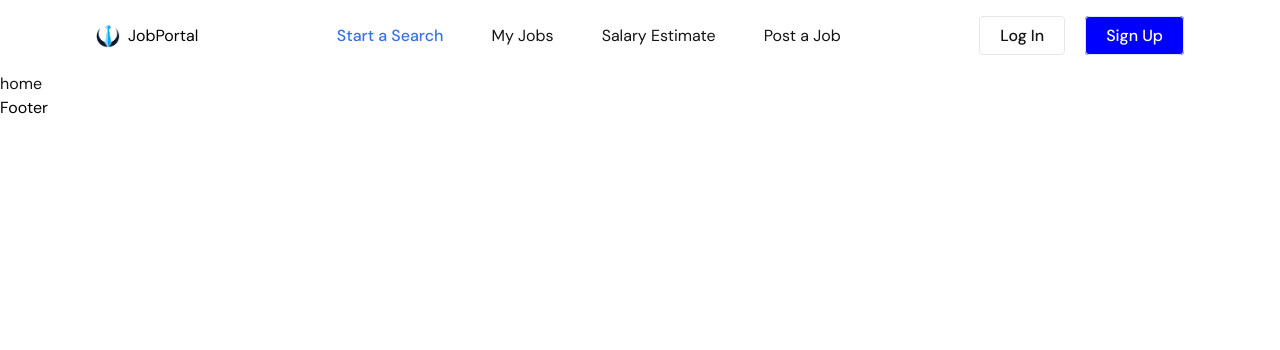
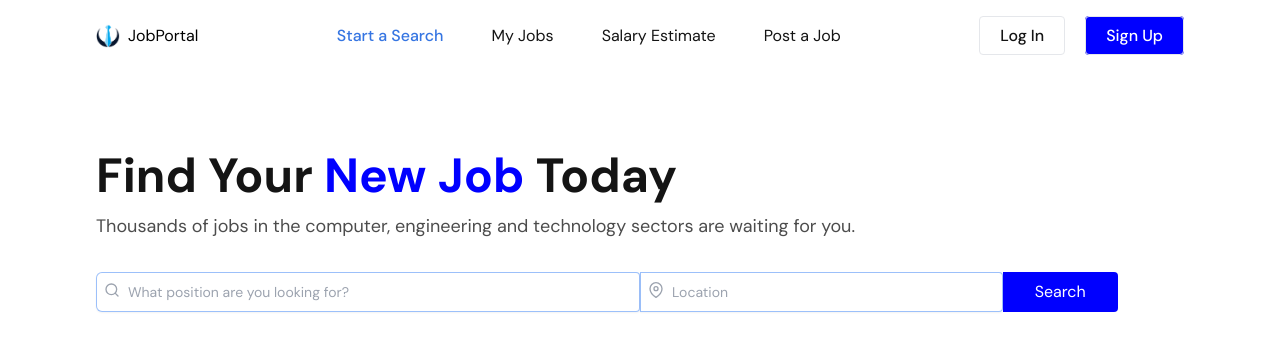
Before and after one commit to akhilavijayanmoonnumackal/Job-Portal, a React (Vite) app: page / in a window 1280 px wide. Shown: the top 350 px of the page. Built offline with nearby package versions, Linux system fonts and the light colour scheme.

Commit message:
banner completed

```diff
--- a/eslint.config.js
+++ b/eslint.config.js
@@ -33,6 +33,7 @@
         'warn',
         { allowConstantExport: true },
       ],
+      'react/prop-types':0,
     },
   },
 ]
--- a/index.html
+++ b/index.html
@@ -2,7 +2,7 @@
 <html lang="en">
   <head>
     <meta charset="UTF-8" />
-    <link rel="icon" type="image/svg+xml" href="././public/images/jobportal.png" />
+    <link rel="icon" type="image/svg+xml" href="/images/jobportal.png" />
     <!-- <link rel="icon" type="image/svg+xml" href="/vite.svg" /> -->
     <meta name="viewport" content="width=device-width, initial-scale=1.0" />
     <title>Job Portal</title>
--- a/src/App.jsx
+++ b/src/App.jsx
@@ -9,7 +9,6 @@
     <>
       <Navbar />
       <Outlet />
-      <footer>Footer</footer>
     </>
   )
 }
--- a/src/Pages/Home.jsx
+++ b/src/Pages/Home.jsx
@@ -1,9 +1,16 @@
+import { useState } from "react";
+import Banner from "../components/Banner";
 
 
 const Home = () => {
+    const [query, setQuery] = useState("");
+    const handleInputChange = (event) => {
+        setQuery(event.target.value);
+    }
+
   return (
-    <div  className="text-primary">
-      home
+    <div>
+        <Banner query={query} handleInputChange={handleInputChange} />
     </div>
   )
 }
--- /dev/null
+++ b/src/components/Banner.jsx
@@ -0,0 +1,35 @@
+import { FiSearch } from "react-icons/fi";
+import { FiMapPin } from "react-icons/fi";
+
+const Banner = ({query, handleInputChange}) => {
+
+  return (
+    <div className="max-w-screen-2xl container mx-auto xl:px-24 px-4 md:py-20 py-14">
+      <h1 className="text-5xl font-bold text-primary mb-3">Find Your <span className="text-blue">New Job</span> Today</h1>
+      <p className="text-lg text-black/70 mb-8">Thousands of jobs in the computer, engineering and technology sectors are waiting for you.</p>
+
+      <form>
+        <div className="flex justify-start md:flex-row flex-col md:gap-0 gap-4">
+            <div className="flex md:rounded-s-md rounded shadow-sm ring-1 ring-inset focus-within:ring-2 focus-within:ring-inset focus-within:ring-indigo-600 md:w-1/2 w-full">
+                <input type="text" name="title" id="title" placeholder="What position are you looking for?"
+                className="block flex-1 border-0 bg-transparent py-1.5 pl-8 text-gray-900 placeholder:text-gray-400 focus:right-0 sm:text-sm sm:leading-6"
+                onChange={handleInputChange}
+                value={query}
+                />
+                <FiSearch className="absolute mt-2.5 ml-2 text-gray-400" />
+            </div>
+            <div className="flex md:rounded-s-none rounded shadow-sm ring-1 ring-inset focus-within:ring-2 focus-within:ring-inset focus-within:ring-indigo-600 md:w-1/3 w-full">
+                <input type="text" name="title" id="title" placeholder="Location"
+                className="block flex-1 border-0 bg-transparent py-1.5 pl-8 text-gray-900 placeholder:text-gray-400 focus:right-0 sm:text-sm sm:leading-6"
+                value={""}
+                />
+                <FiMapPin className="absolute mt-2.5 ml-2 text-gray-400" />
+            </div>
+            <button type="submit" className="bg-blue py-2 px-8 text-white md:rounded-s-none rounded">Search</button>
+        </div>
+      </form>
+    </div>
+  )
+}
+
+export default Banner
--- a/src/components/Navbar.jsx
+++ b/src/components/Navbar.jsx
@@ -1,5 +1,5 @@
 import { useState } from "react"
-import logo from '../../public/images/jobportal.png'
+import logo from '/images/jobportal.png'
 import { Link, NavLink } from "react-router-dom";
 import { RiMenu3Line } from "react-icons/ri";
 import { IoCloseSharp } from "react-icons/io5";
```
